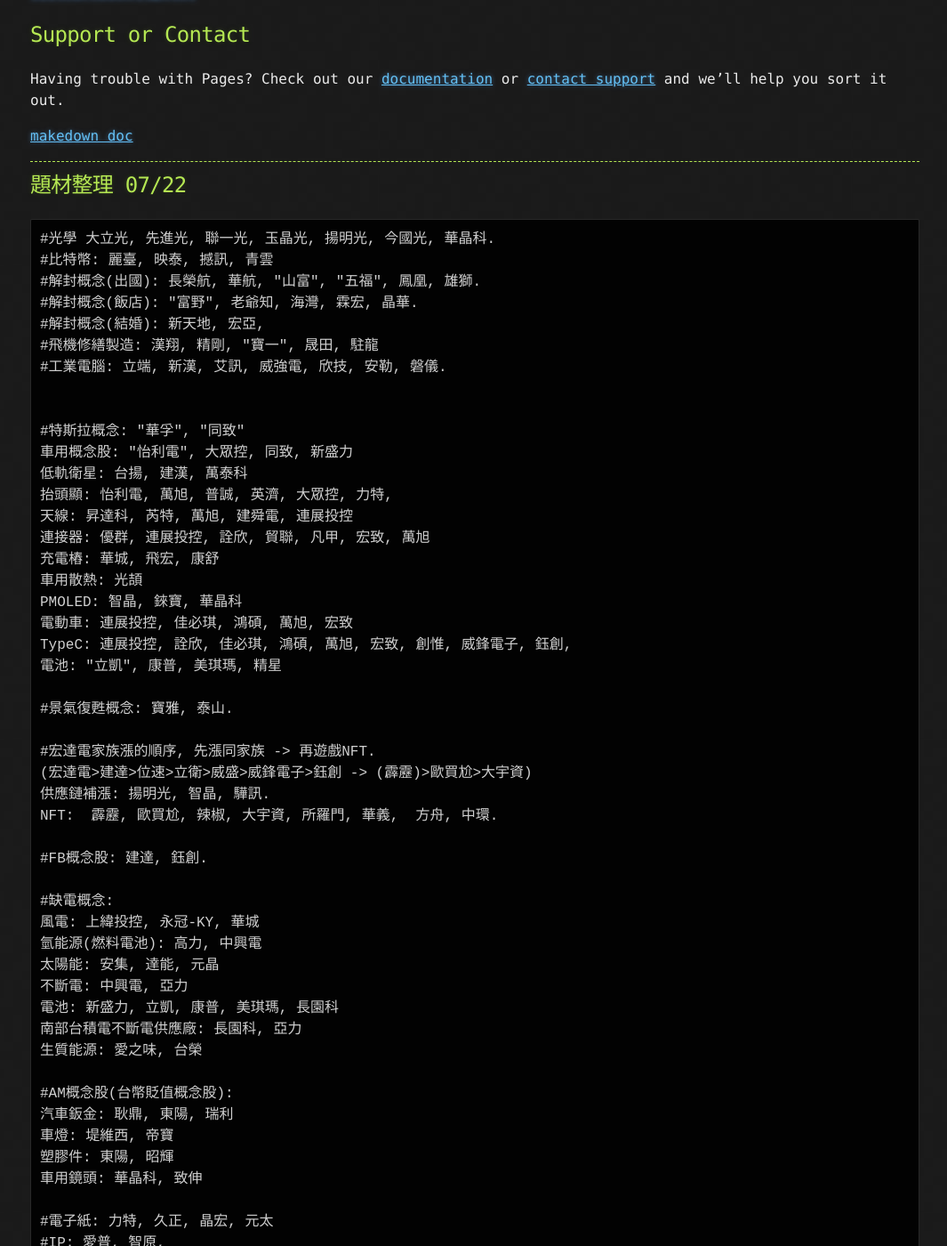
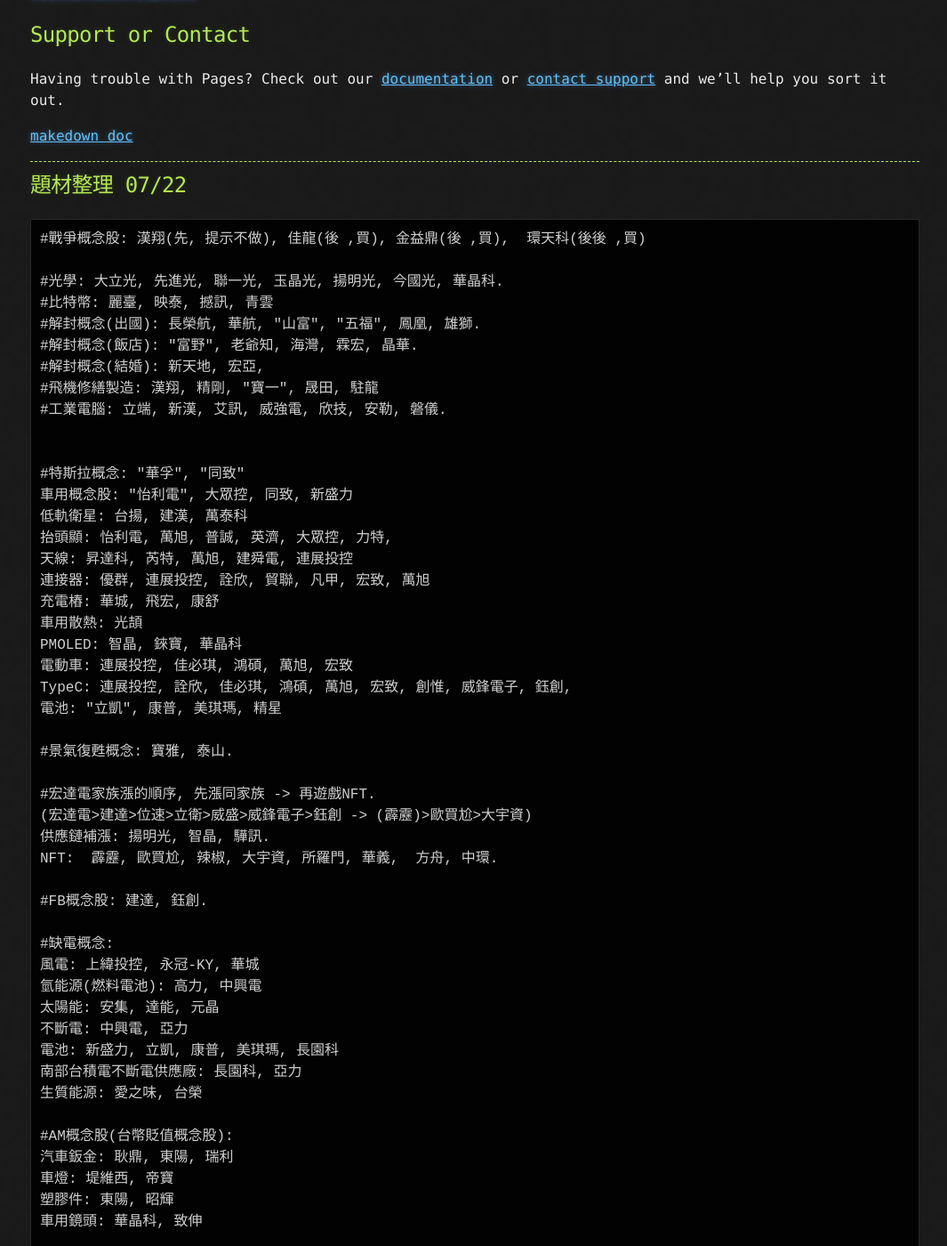
Before and after one commit to lepg5487/Stock_God, a Jekyll site: the page built from index.md, in a window 1280 px wide and 1400 px high, scrolled down 45986 px. Shown: the whole window at 89% size, without its empty margins (106-1171 px from the left). Built offline with Jekyll 4.4.1, drawn with Linux system fonts in a browser that asks for light colours; our own code applies the rules of GitHub Pages for plain Markdown files; some of the changed text lies outside the part shown.

Commit message:
Update index.md

````diff
--- a/index.md
+++ b/index.md
@@ -1892,7 +1892,9 @@
 
 ## 題材整理 07/22
 ```
-#光學 大立光, 先進光, 聯一光, 玉晶光, 揚明光, 今國光, 華晶科.
+#戰爭概念股: 漢翔(先, 提示不做), 佳龍(後 ,買), 金益鼎(後 ,買),  環天科(後後 ,買)
+
+#光學: 大立光, 先進光, 聯一光, 玉晶光, 揚明光, 今國光, 華晶科.
 #比特幣: 麗臺, 映泰, 撼訊, 青雲
 #解封概念(出國): 長榮航, 華航, "山富", "五福", 鳳凰, 雄獅.
 #解封概念(飯店): "富野", 老爺知, 海灣, 霖宏, 晶華.
````
